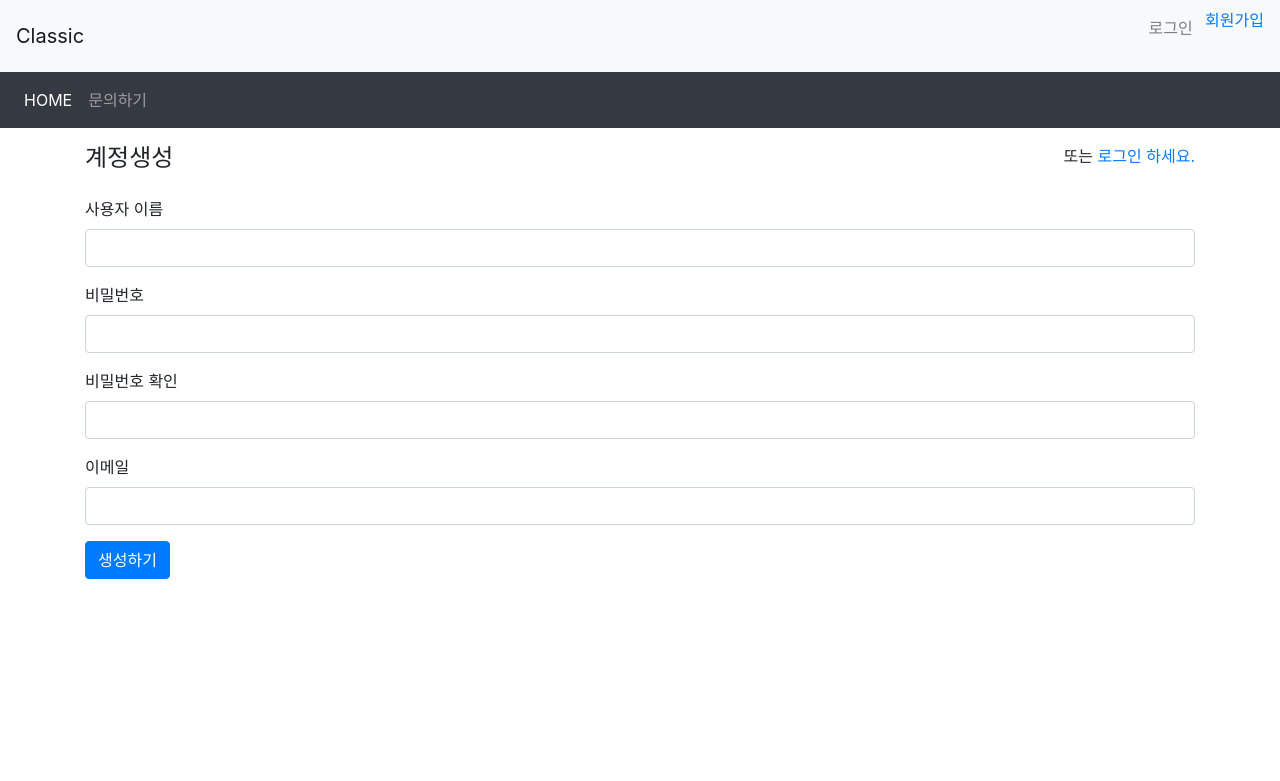
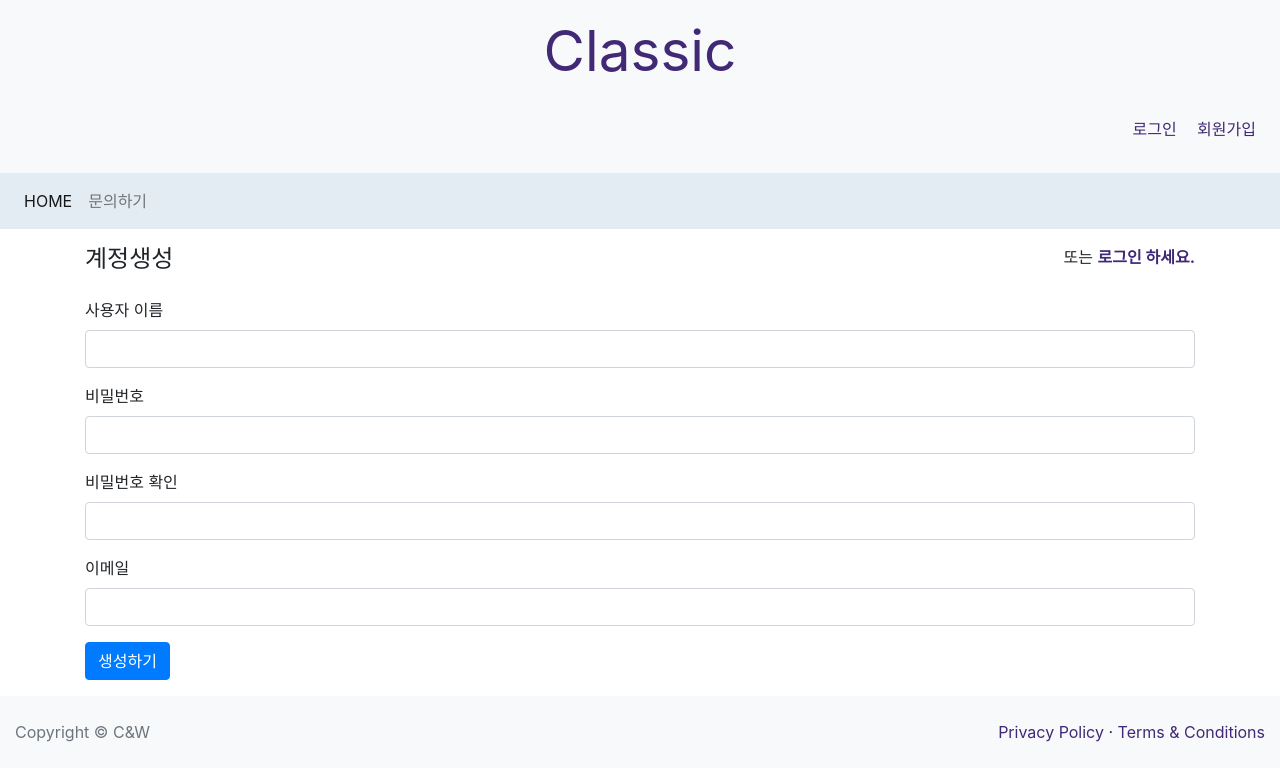
Before and after one commit to MinSeo-Ming/Classic_2021, a Django app: page /common/signup/ in a window 1280 px wide. Shown: the top 781 px of the page. Run offline with Django 3.2, Linux system fonts and the light colour scheme; parts of the project's set-up code (start-up, migrations or seed data) failed here and were passed over; some libraries are stand-ins or nearby versions.

Commit message:
board and style commit

```diff
--- a/classic/board/views/base_views.py
+++ b/classic/board/views/base_views.py
@@ -11,7 +11,7 @@ def index(request):
     page = request.GET.get('page', '1')  # 페이지
     kw = request.GET.get('kw', '')  # 검색어
 
-    # 정렬하기 (수정중) (최신순으로 모두 반영될때가 있어 꼭 필요한 기능으로 판단되었을 경우 develop 하는 방향으로 가는게 어떨까요?)
+    # 정렬하기
     so = request.GET.get('so', 'recent') # 정렬 기준
     if so == 'recommend':  # 추천순
         question_list = Question.objects.annotate(num_voter=Count('voter')).order_by('-num_voter', '-create_date')
@@ -20,8 +20,7 @@ def index(request):
     else:                  # 최신순
         question_list = Question.objects.order_by('-create_date')
 
-    # 조회(검색)
-    question_list = Question.objects.order_by('-create_date')
+    # 조회(검색)  # 중첩된 구문 있는지 잘 살펴보기
     if kw:
         question_list = question_list.filter(
             Q(subject__icontains=kw) |  # 제목 검색
--- a/classic/static/style.css
+++ b/classic/static/style.css
@@ -2,3 +2,54 @@
   border-top: dotted 1px #add;
   font-size:0.7em;
 }
+
+a:link {
+  color : #412975;
+}
+a:visited {
+  color : #0a1119;
+  font-weight: 200;
+}
+a:hover {
+  color : #0048aa;
+}
+a:active {
+  color : #007dd9;
+}
+a {
+  text-decoration-line: none;
+/*   text-decoration-line: underline; */
+/*   text-decoration-line: overline; */
+/*   text-decoration-line: line-through; */
+/*   text-decoration-line: underline line-through overline; */
+}
+
+span.classic {
+color : #412975;
+font-size: 15mm;
+text-align: center;
+}
+
+.listbtn {
+  cursor: pointer;
+  text-decoration-line: none;
+  width: 177px;
+  position: relative;
+  display: block;
+  padding: .5rem .75rem;
+  margin-left: 13px;
+  margin-right: 13px;
+  line-height: 1.25;
+  border-top-left-radius: 7px;
+  border-bottom-left-radius: 7px;
+  border-top-right-radius: 7px;
+  border-bottom-right-radius: 7px;
+  color:white;
+  border: 3px solid #a1c1eb;
+  background-color: #e0ebf9;
+}
+button:hover{
+  text-decoration-line: none;
+  color: #fff;
+  background-color: #a1c1eb;
+}
--- a/classic/templates/base.html
+++ b/classic/templates/base.html
@@ -11,8 +11,8 @@
     <!-- Bootstrap JS -->
     <script defer src="{% static 'bootstrap.min.js' %}"></script>
     <title>{{title_name}}</title> <!--title-->
-    {%block css%}
-    {%endblock css%}
+    {% block css %}
+    {% endblock css %}
 </head>
 <body>
     <!-- 네비게이션바 -->
@@ -29,4 +29,7 @@
     {% endblock %}
     <!-- 자바스크립트 End -->
 </body>
+<footer>
+    {% include  "footer.html" %}
+</footer>
 </html>
--- a/classic/templates/common/login.html
+++ b/classic/templates/common/login.html
@@ -6,7 +6,7 @@
             <h4>로그인</h4>
         </div>
         <div class="col-8 text-right">
-            <span>또는 <a href="{% url 'common:signup' %}">계정을 만드세요.</a></span>
+            <span>또는 <a href="{% url 'common:signup' %}"><strong>계정을 만드세요.</strong></a></span>
         </div>
     </div>
     <form method="post" class="post-form" action="{% url 'common:login' %}">
--- a/classic/templates/common/signup.html
+++ b/classic/templates/common/signup.html
@@ -6,7 +6,7 @@
             <h4>계정생성</h4>
         </div>
         <div class="col-8 text-right">
-            <span>또는 <a href="{% url 'common:login' %}">로그인 하세요.</a></span>
+            <span>또는 <a href="{% url 'common:login' %}"><strong>로그인 하세요.</strong></a></span>
         </div>
     </div>
     <form method="post" class="post-form">
--- a/classic/templates/footer.html
+++ b/classic/templates/footer.html
@@ -1,8 +1,8 @@
 <!--추후 수정예정-->
 <footer class="py-4 bg-light mt-auto">
     <div class="container-fluid">
-        <div class="d-flex align-items-center justify-content-between small">
-            <div class="text-muted">Copyright &copy; Your Website 2020</div>
+        <div class="d-flex align-items-center justify-content-between large">
+            <div class="text-muted">Copyright &copy; C&W</div>
             <div>
                 <a href="#">Privacy Policy</a>
                 &middot;
--- a/classic/templates/navbar.html
+++ b/classic/templates/navbar.html
@@ -1,32 +1,34 @@
 <!-- 네비게이션바 -->
-<nav class="navbar navbar-expand-sm navbar-light bg-light justify-content-center">
-  <a class="navbar-brand navbar-brand d-flex w-50 mr-auto" href="{% url 'board:index' %}">Classic</a> <!-- (수정중) 홈페이지 메인 화면으로 이동 수정 필요함 -->
+<nav class="navbar navbar-expand-xl navbar-light bg-light justify-content-center">
+    <span class="classic" href="#">Classic</span>
+</nav>
+<nav class="navbar navbar-expand-xl bg-light justify-content-center">
   <button class="navbar-toggler ml-auto" type="button" data-toggle="collapse" data-target="#navbarNav"
       aria-controls="navbarNav" aria-expanded="false" aria-label="Toggle navigation">
       <span class="navbar-toggler-icon"></span>
   </button>
-  <!-- (수정중) 로그인 | 회원가입 : 회원가입 문구가 중간 정렬이 어떻게해도 안되어요ㅠㅠ css에서 일괄 정렬 잘 부탁드립니다. -->
+  <!-- (수정중) 로그인 | 회원가입 : 회원가입 문구가 중간 정렬이 -->
   <div class="navbar-collapse w-100 order-3 dual-collapse2 text-right" id="navbarNav">
     <ul class="nav navbar-nav ml-auto w-100 justify-content-end">
         <li class="nav-item">
             {% if user.is_authenticated %}
-            <p style="text-align:center; vertical-align:middle;"><a class="nav-link" href="{% url 'common:logout' %}">{{ user.username }}<br>(로그아웃)</a></p>
+            <p style="text-align:right;"><a class="nav-link" href="{% url 'common:logout' %}">{{ user.username }}<br>(로그아웃)</a></p>
             {% else %}
-            <p style="text-align:center; vertical-align:middle;"><a class="nav-link" href="{% url 'common:login' %}">로그인</a></p>
+            <p style="text-align:right;"><a class="nav-link" href="{% url 'common:login' %}">로그인</a></p>
             {% endif %}
         </li>&nbsp;
   <!-- (수정중) 로그인 시 회원가입 부분이 마이페이지로 전환 (마이페이지 만들어지면 href 수정 필요) -->
-        <li class="nav-item ">
+        <li class="nav-item">
             {% if user.is_authenticated %}
             <a class="nav-link" href="#">마이페이지</a>
             {% else %}
-            <a href="{% url 'common:signup' %}">회원가입</a>
+            <a class="nav-link" href="{% url 'common:signup' %}">회원가입</a>
             {% endif %}
         </li>
     </ul>
   </div>
 </nav>
-<nav class="navbar navbar-expand-md navbar-dark bg-dark">
+<nav class="navbar navbar-expand-md navbar-light" style="background-color: #e3ecf2;">
   <div class="navbar-collapse collapse w-100 order-1 order-md-0 dual-collapse2">
       <ul class="navbar-nav mr-auto">
           <li class="nav-item active">
```
Also changed, not shown: classic/templates/board/question_list.html (+14 -3 lines).
